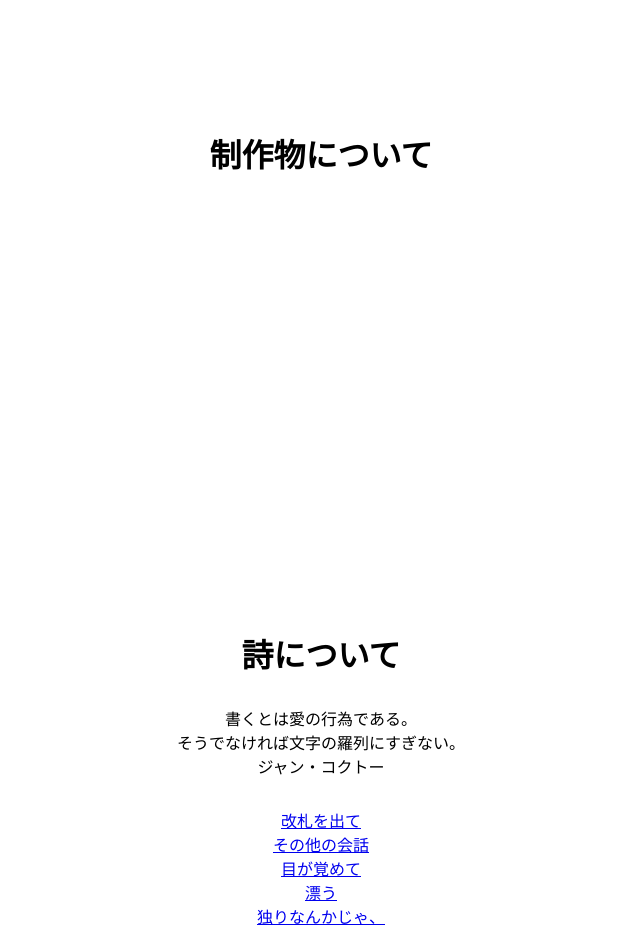
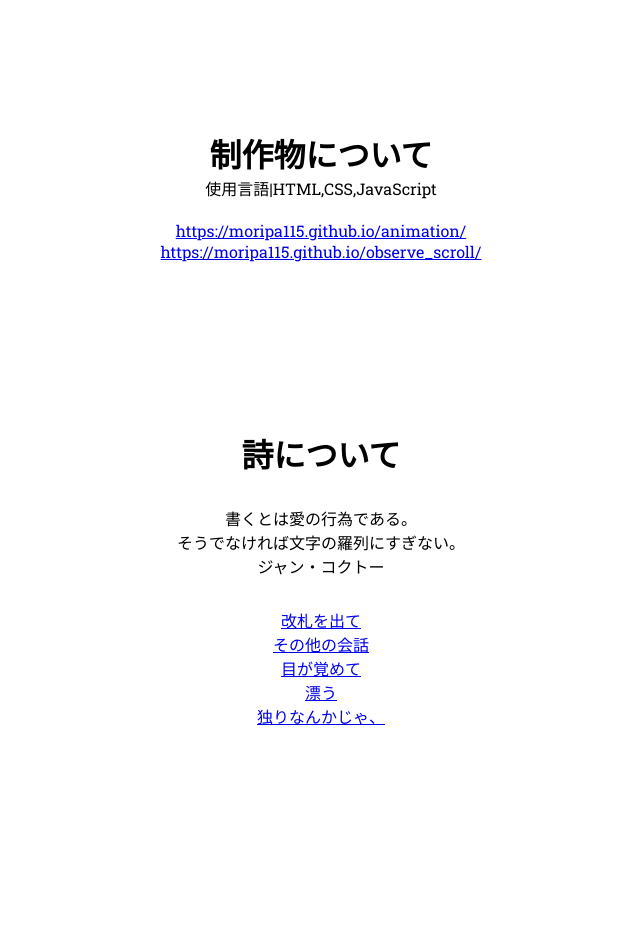
Before and after one commit to moripa115/portfolio, a plain HTML site: page index.html in a window 1280 px wide. Shown: the part 1120-2050 px from the top of the page, without its empty margins (319-959 px from the left). After the commit the page ends 1950 px from the top, so only its background shows below. Drawn offline with Linux system fonts and the light colour scheme.

Commit message:
edit products

```diff
--- a/index.html
+++ b/index.html
@@ -57,6 +57,11 @@
   </div>
   <div class="products" id="products">
     <h3>制作物について</h3>
+    <p>使用言語|HTML,CSS,JavaScript</p>
+    <ul>
+      <li><a href="https://moripa115.github.io/animation/" target="_blank">https://moripa115.github.io/animation/</a></li>
+      <li><a href="https://moripa115.github.io/observe_scroll/" target="_blank">https://moripa115.github.io/observe_scroll/</a></li>
+    </ul>
   </div>
   <div class="poetory" id="poetory">
     <h3>詩について</h3>
@@ -65,12 +70,15 @@
       <p>そうでなければ文字の羅列にすぎない。</p>
       <p>ジャン・コクトー</p>
       <div class="lists">
-      <a href="https://hirokas.com/wp-content/uploads/2023/04/%E6%94%B9%E6%9C%AD%E3%82%92%E5%87%BA%E3%81%A6.pdf">改札を出て</a><br>
-      <a href="https://hirokas.com/wp-content/uploads/2023/04/%E3%81%9D%E3%81%AE%E4%BB%96%E3%81%AE%E4%BC%9A%E8%A9%B1.pdf">その他の会話</a><br>
-      <a href="https://hirokas.com/wp-content/uploads/2023/05/%E7%9B%AE%E3%81%8C%E8%A6%9A%E3%82%81%E3%81%A6.pdf">目が覚めて</a><br>
-      <a href="https://hirokas.com/wp-content/uploads/2023/06/%E6%BC%82%E3%81%86.pdf">漂う</a><br>
-      <a href="https://acrobat.adobe.com/id/urn:aaid:sc:AP:de45f785-b2df-4736-bc22-314631f022a2">独りなんかじゃ、</a>
-    </div>
+        <a
+          href="https://hirokas.com/wp-content/uploads/2023/04/%E6%94%B9%E6%9C%AD%E3%82%92%E5%87%BA%E3%81%A6.pdf">改札を出て</a><br>
+        <a
+          href="https://hirokas.com/wp-content/uploads/2023/04/%E3%81%9D%E3%81%AE%E4%BB%96%E3%81%AE%E4%BC%9A%E8%A9%B1.pdf">その他の会話</a><br>
+        <a
+          href="https://hirokas.com/wp-content/uploads/2023/05/%E7%9B%AE%E3%81%8C%E8%A6%9A%E3%82%81%E3%81%A6.pdf">目が覚めて</a><br>
+        <a href="https://hirokas.com/wp-content/uploads/2023/06/%E6%BC%82%E3%81%86.pdf">漂う</a><br>
+        <a href="https://acrobat.adobe.com/id/urn:aaid:sc:AP:de45f785-b2df-4736-bc22-314631f022a2">独りなんかじゃ、</a>
+      </div>
     </div>
   </div>
 
--- a/style.css
+++ b/style.css
@@ -93,12 +93,21 @@ h3{
 
 /* products */
 .products{
-  height: 500px;
+  height: 300px;
+  align-items: center;
+  justify-content: center;
+  text-align: center;
+}
+
+
+
+.products ul{
+  margin-top: 20px;
 }
 
 /* poetory */
 .poetory{
-  height: 500px;
+  height: 400px;
   align-items: center;
   justify-content: center;
   text-align: center;
```
